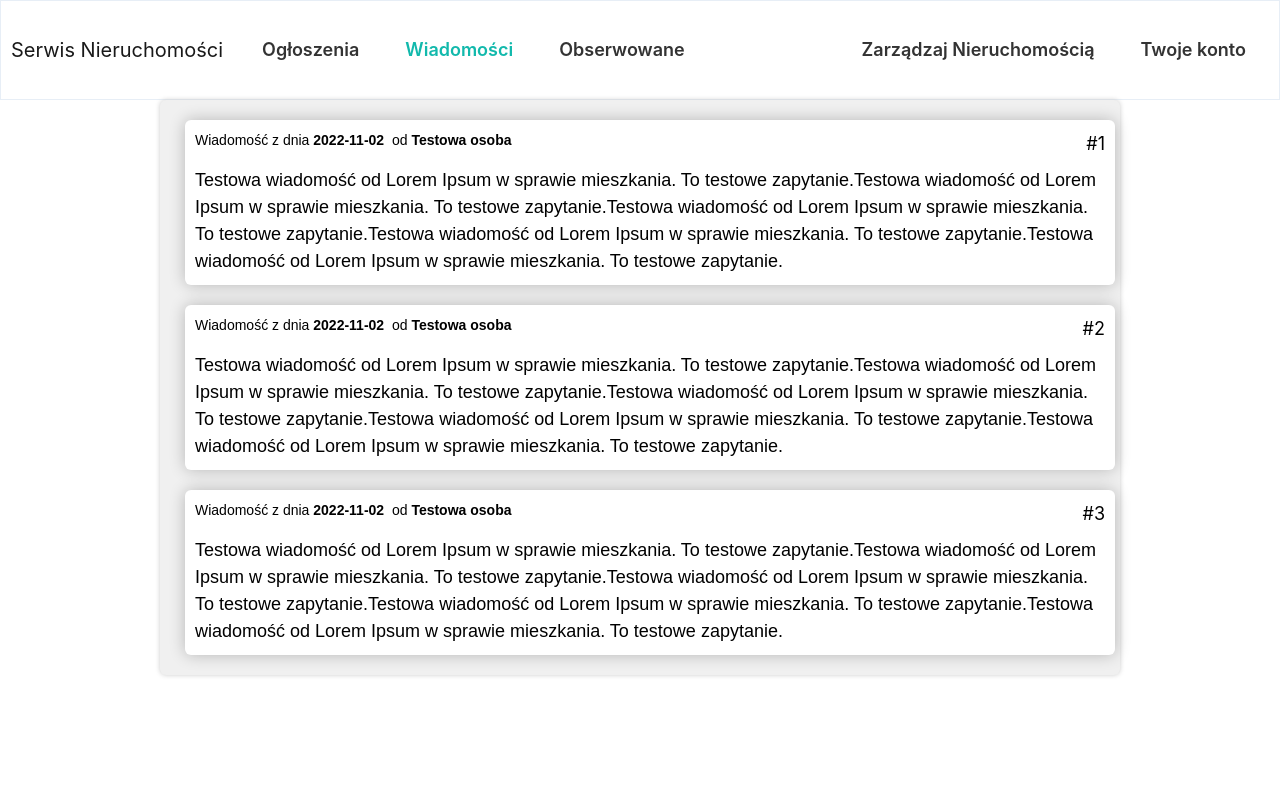
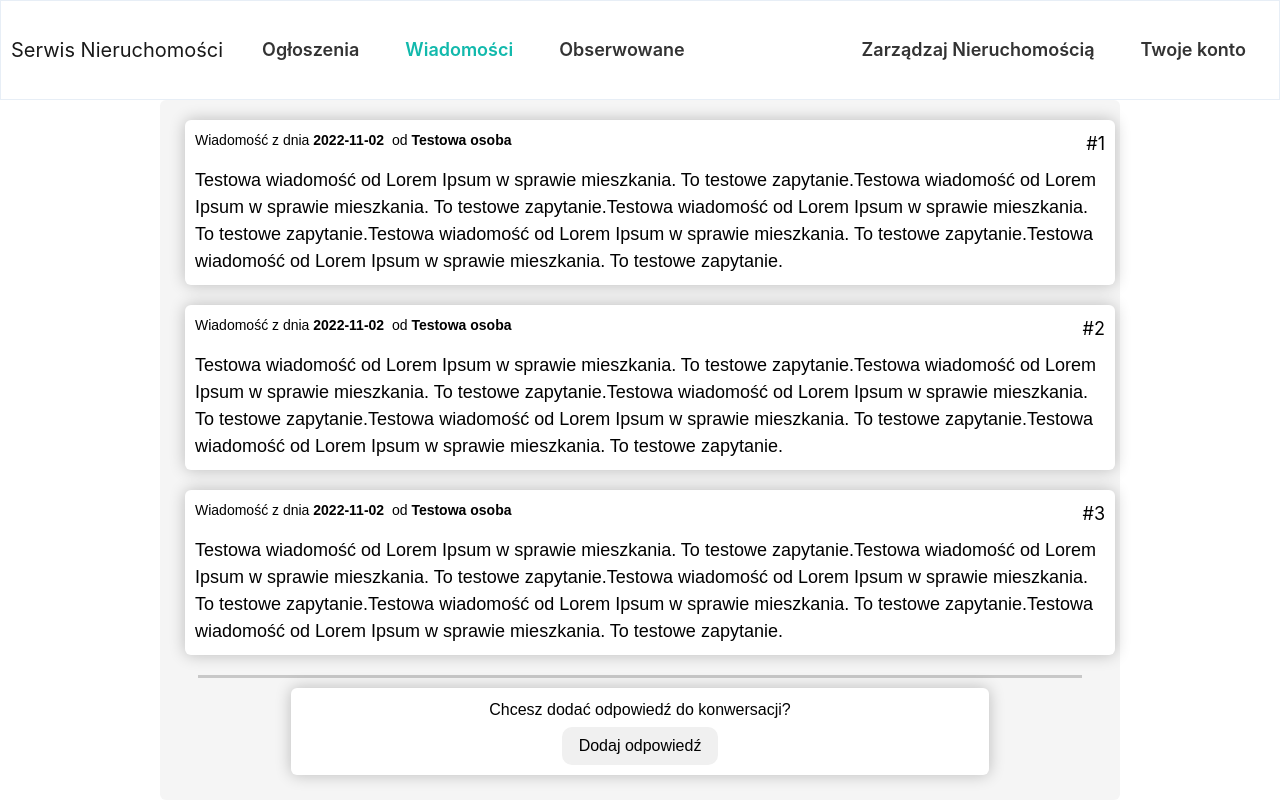
Before and after one commit to KrystianJanas/engineering-work, a Next.js app: page /messages/1 in a window 1280 px wide. Built offline with nearby package versions, Linux system fonts and the light colour scheme.

Commit message:
fix build

```diff
--- a/modules/messages/[id].tsx
+++ /dev/null
@@ -1,58 +0,0 @@
-import { useRouter } from 'next/router';
-
-import { Text } from '~/components/atoms/typography';
-import Spinner from '~/components/compounds/Spinner';
-import { Layout } from '~/components/molecules/layout';
-import { getRem } from '~/styles/utils';
-
-import { MessageInitialState } from './messages.constants';
-
-export const Message = () => {
-  const router = useRouter();
-
-  if (router.isReady) {
-    const data = MessageInitialState;
-
-    if (data) {
-      return (
-        <Layout
-          background="rgb(240,240,240)"
-          padding={[10, 15]}
-          display="flex"
-          borderRadius="6px"
-          boxShadow="0 0 5px #ccc"
-          width="75%"
-          marginLeft="auto"
-          marginRight="auto"
-          direction="column"
-        >
-          {data.messages.map((message) => (
-            <Layout
-              width="100%"
-              background="rgb(255,255,255)"
-              margin={[10]}
-              padding={[10]}
-              borderRadius="6px"
-              boxShadow="0 0 16px rgba(0, 0, 0, 0.24)"
-              key={message.id}
-            >
-              <Layout marginBottom={10}>
-                <Layout display="flex">
-                  <Layout flex={1}>
-                    <Text size={getRem(14)}>
-                      Wiadomość z dnia <b>{message.date}</b>
-                      &nbsp; od <b>{message.from}</b>
-                    </Text>
-                  </Layout>
-                  <Layout>#{message.id}</Layout>
-                </Layout>
-              </Layout>
-              <Text size={getRem(18)}>{message.message}</Text>
-            </Layout>
-          ))}
-        </Layout>
-      );
-    }
-  }
-  return <Spinner />;
-};
--- /dev/null
+++ b/modules/messages/components/id/[id].tsx
@@ -0,0 +1,156 @@
+import { useState } from 'react';
+import { FloatingLabel } from 'react-bootstrap';
+
+import styled from '@emotion/styled';
+import { useRouter } from 'next/router';
+import Form from 'react-bootstrap/Form';
+
+import { Text } from '~/components/atoms/typography';
+import Spinner from '~/components/compounds/Spinner';
+import { Layout } from '~/components/molecules/layout';
+import { getRem } from '~/styles/utils';
+
+import { MessageInitialState } from '../../messages.constants';
+
+const StyledLayout = styled(Layout)`
+  border: 2px solid rgba(240, 240, 240);
+
+  &:hover {
+    border: 2px solid rgba(18, 185, 172, 0.5);
+    cursor: pointer;
+  }
+`;
+
+export const Message = () => {
+  const router = useRouter();
+  const [messageFieldStatus, setMessageFieldStatus] = useState(false);
+  const [messageValue, setMessageValue] = useState('');
+
+  if (router.isReady) {
+    const data = MessageInitialState;
+
+    if (data) {
+      return (
+        <Layout
+          background="rgb(245,245,245,1)"
+          padding={[10, 15]}
+          display="flex"
+          borderRadius="6px"
+          width="75%"
+          marginLeft="auto"
+          marginRight="auto"
+          direction="column"
+        >
+          <Layout display="flex" justifyContent="center">
+            <Text size={getRem(22)} weight={700}>
+              {router.query.message}
+            </Text>
+          </Layout>
+          {data.messages.map((message) => (
+            <Layout
+              width="100%"
+              background="rgb(255,255,255)"
+              margin={[10]}
+              padding={[10]}
+              borderRadius="6px"
+              boxShadow="0 0 16px rgba(0, 0, 0, 0.24)"
+              key={message.id}
+            >
+              <Layout marginBottom={10}>
+                <Layout display="flex">
+                  <Layout flex={1}>
+                    <Text size={getRem(14)}>
+                      Wiadomość z dnia <b>{message.date}</b>
+                      &nbsp; od <b>{message.from}</b>
+                    </Text>
+                  </Layout>
+                  <Layout>#{message.id}</Layout>
+                </Layout>
+              </Layout>
+              <Text size={getRem(18)}>{message.message}</Text>
+            </Layout>
+          ))}
+          <Layout
+            marginTop={10}
+            marginBottom={10}
+            marginLeft="auto"
+            marginRight="auto"
+            width="95%"
+            height={3}
+            background="rgb(200, 200, 200)"
+          />
+          <Layout
+            display="flex"
+            marginLeft="auto"
+            marginRight="auto"
+            padding={[10]}
+            background="rgb(255, 255, 255)"
+            borderRadius="6px"
+            boxShadow="0 0 16px rgba(0, 0, 0, 0.24)"
+            width="75%"
+            direction="column"
+            alignItems="center"
+            marginBottom={15}
+          >
+            {messageFieldStatus ? (
+              <Layout
+                width="100%"
+                display="flex"
+                justifyContent="center"
+                direction="column"
+              >
+                <FloatingLabel controlId="floatingTextarea2" label="Wiadomość">
+                  <Form.Control
+                    as="textarea"
+                    style={{ height: '100px', resize: 'none' }}
+                    value={messageValue}
+                    onChange={(e) => {
+                      setMessageValue(e.target.value);
+                    }}
+                  />
+                </FloatingLabel>
+                <StyledLayout
+                  display="flex"
+                  marginLeft="auto"
+                  marginRight="auto"
+                  marginTop={10}
+                  borderRadius="10px"
+                  background="rgb(240, 240, 240)"
+                  padding={[5, 15]}
+                  onClick={() => {
+                    console.log(messageValue);
+                    // todo: send to api message
+                  }}
+                >
+                  <Text size={getRem(16)}>Dodaj odpowiedź</Text>
+                </StyledLayout>
+              </Layout>
+            ) : (
+              <>
+                <Text size={getRem(16)} weight={500}>
+                  Chcesz dodać odpowiedź do konwersacji?
+                </Text>
+
+                <StyledLayout
+                  display="flex"
+                  marginLeft="auto"
+                  marginRight="auto"
+                  borderRadius="10px"
+                  marginTop={5}
+                  background="rgb(240, 240, 240)"
+                  padding={[5, 15]}
+                  onClick={() => {
+                    setMessageFieldStatus(true);
+                  }}
+                >
+                  <Text size={getRem(16)}>Dodaj odpowiedź</Text>
+                </StyledLayout>
+              </>
+            )}
+          </Layout>
+        </Layout>
+      );
+    }
+  }
+  return <Spinner />;
+};
--- a/pages/messages/[id].tsx
+++ b/pages/messages/[id].tsx
@@ -1,4 +1,4 @@
-import { Message } from '../../modules/messages/[id]';
+import { Message } from '../../modules/messages/components/id/[id]';
 
 export const MessagePage = () => {
   return <Message />;
```
Also changed, not shown: core/components/compounds/Message-Card/index.tsx (+5 -2 lines).
